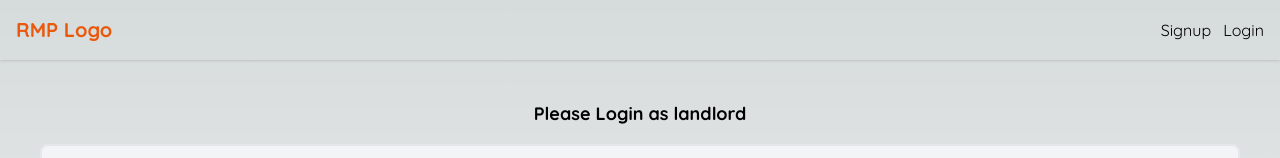
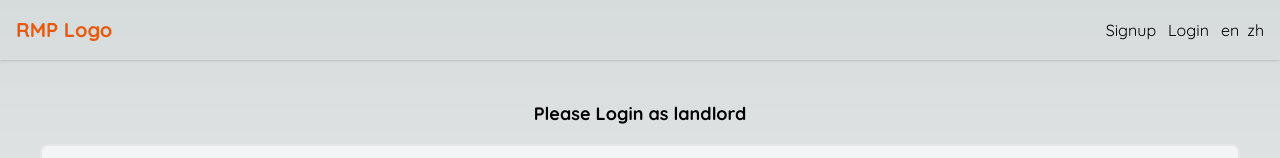
Before and after one commit to 09liweis/RentalManagementPlatform, a Next.js app: page /login in a window 1280 px wide. Shown: the top 158 px of the page. Built offline with nearby package versions, Linux system fonts and the light colour scheme.

Commit message:
initial languages

```diff
--- a/app/(home)/layout.tsx
+++ b/app/(home)/layout.tsx
@@ -4,6 +4,7 @@ import "@/app/globals.css";
 import Link from "next/link";
 import ToastProvider from "@/components/common/ToastProvider";
 import Logo from "@/components/common/Logo";
+import LangSwitch from "@/components/common/LangSwtich";
 
 const inter = Inter({ subsets: ["latin"] });
 
@@ -26,6 +27,7 @@ export default function RootLayout({
             <nav className="flex gap-3">
               <Link href={"/signup"}>Signup</Link>
               <Link href={"/login"}>Login</Link>
+              <LangSwitch />
             </nav>
           </header>
 
--- /dev/null
+++ b/components/common/LangSwtich.tsx
@@ -0,0 +1,24 @@
+"use client";
+
+import Link from "next/link";
+import { usePathname } from "next/navigation";
+
+const LANGS = ["en", "zh"];
+
+export default function LangSwitch() {
+  const curPath = usePathname();
+
+  return (
+    <ul className="flex gap-2">
+      {LANGS.map((locale) => {
+        return (
+          <li key={locale}>
+            <Link href={curPath} as={curPath} locale={locale} legacyBehavior>
+              {locale}
+            </Link>
+          </li>
+        );
+      })}
+    </ul>
+  );
+}
--- a/next.config.mjs
+++ b/next.config.mjs
@@ -3,6 +3,11 @@ const nextConfig = {
   experimental: {
     instrumentationHook: true,
   },
+  i18n: {
+    locales: ['en', 'zh'],
+    defaultLocale: 'en',
+    localeDetection: true,
+  },
 };
 
 export default nextConfig;
```
